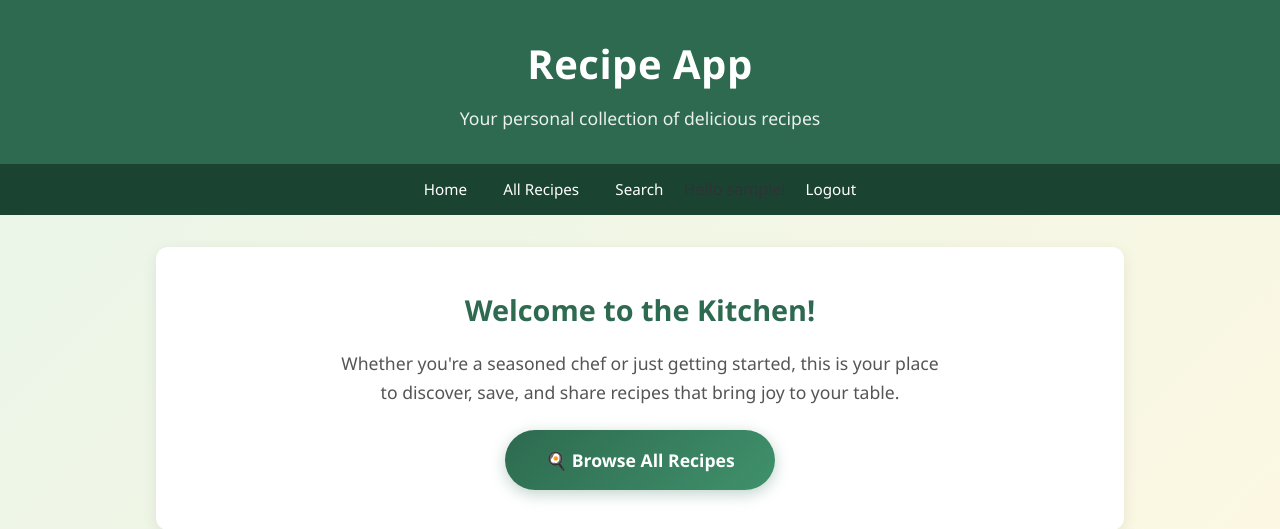
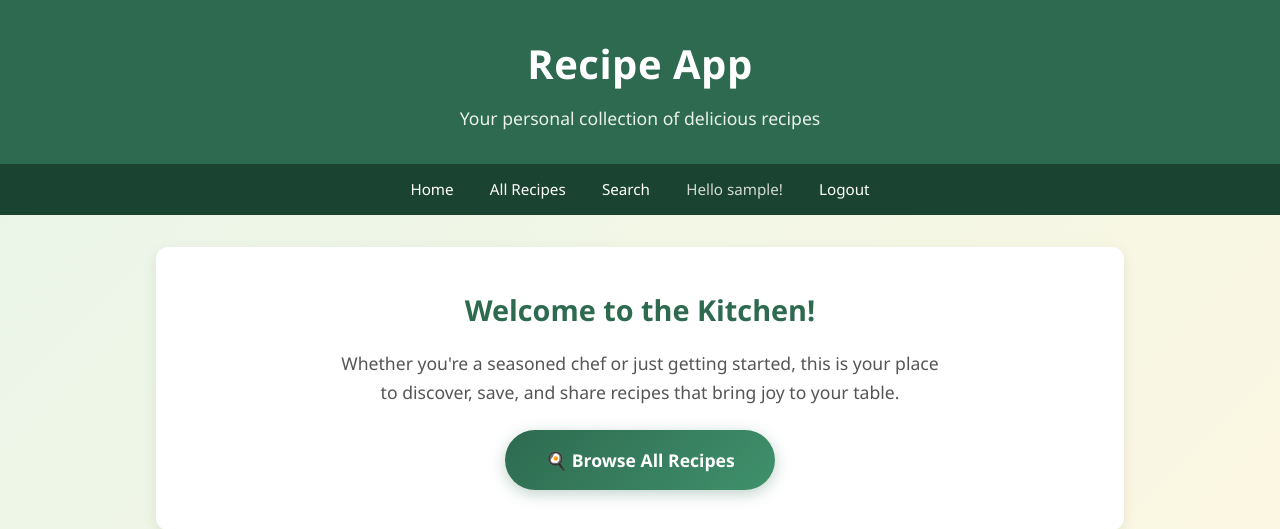
Before and after one commit to AHenry95/recipe_app, a Django app: page / in a window 1280 px wide. Shown: the top 529 px of the page. Run offline with Django 4.2, Linux system fonts and the light colour scheme; the visitor is signed in with stand-in values (Sample User, id 1); data that the repository does not hold is empty.

Commit message:
Fixed minor typo in base.html
- removed extraneous single quote from nav-greeting class name

```diff
--- a/src/recipes/templates/recipes/base.html
+++ b/src/recipes/templates/recipes/base.html
@@ -19,7 +19,7 @@
         <a href="{% url 'recipes:list' %}">All Recipes</a>
         <a href="{% url 'recipes:search' %}">Search</a>
         {% if user.is_authenticated %}
-            <span class="'nav-greeting">Hello {{ user.username }}!</span>
+            <span class="nav-greeting">Hello {{ user.username }}!</span>
             <a href="{% url 'logout' %}">Logout</a>
         {% else %}
             <a href="{% url 'login' %}">Login</a>
```
